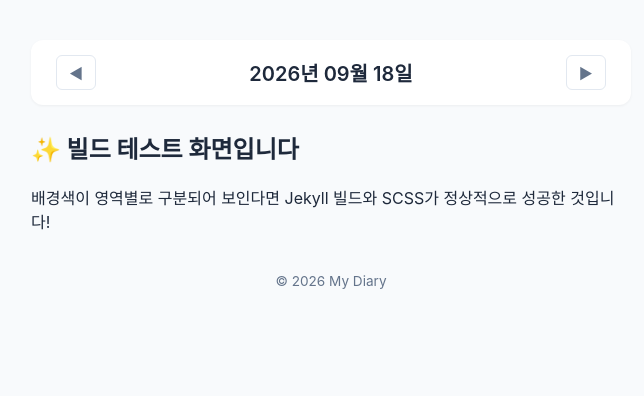
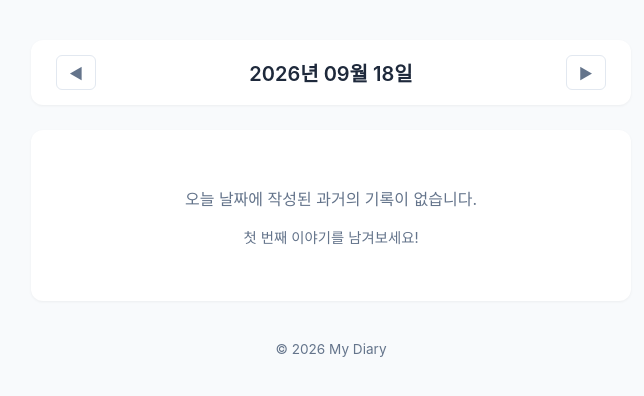
Before and after one commit to yunj3h/yunj3h.github.io, a Jekyll site: the page built from index.md, in a window 1280 px wide. Shown: the top 396 px of the page, without its empty margins (309-953 px from the left). Built offline with Jekyll 4.4.1, drawn with Linux system fonts in a browser that asks for light colours.

Commit message:
Update index.md

```diff
--- a/index.md
+++ b/index.md
@@ -1,7 +1,42 @@
 ---
 layout: default
-title: "홈"
+title: "오늘의 기록"
 ---
 
-<h2>✨ 빌드 테스트 화면입니다</h2>
-<p>배경색이 영역별로 구분되어 보인다면 Jekyll 빌드와 SCSS가 정상적으로 성공한 것입니다!</p>
+{% assign current_month = site.time | date: "%m" %}
+{% assign current_day = site.time | date: "%d" %}
+
+{% assign found_posts = "" | split: "" %}
+
+<!-- 1. 오늘 날짜(월/일)와 일치하는 포스트들만 골라냅니다 -->
+{% for post in site.posts %}
+  {% assign post_month = post.date | date: "%m" %}
+  {% assign post_day = post.date | date: "%d" %}
+
+  {% if post_month == current_month and post_day == current_day %}
+    {% assign found_posts = found_posts | push: post %}
+  {% endif %}
+{% endfor %}
+
+<!-- 2. 작성일시 역순(최신순: 오래된 것이 아래로)으로 정렬합니다 -->
+{% assign sorted_posts = found_posts | sort: "date" | reverse %}
+
+{% if sorted_posts.size > 0 %}
+  {% for post in sorted_posts %}
+    <article class="diary-entry">
+      <div class="entry-meta">
+        <!-- 연도 및 작성 시분초 표시 (예: 2026년 9월 18일 16:20) -->
+        {{ post.date | date: "%Y년 %m월 %d일 %H:%M" }} 기록
+      </div>
+      <div class="entry-content">
+        <!-- 제목 없이 본문 내용만 출력 -->
+        {{ post.content }}
+      </div>
+    </article>
+  {% endfor %}
+{% else %}
+  <div class="diary-empty">
+    <p>오늘 날짜에 작성된 과거의 기록이 없습니다.</p>
+    <p style="font-size: 0.9rem; margin-top: 5px;">첫 번째 이야기를 남겨보세요!</p>
+  </div>
+{% endif %}
```
